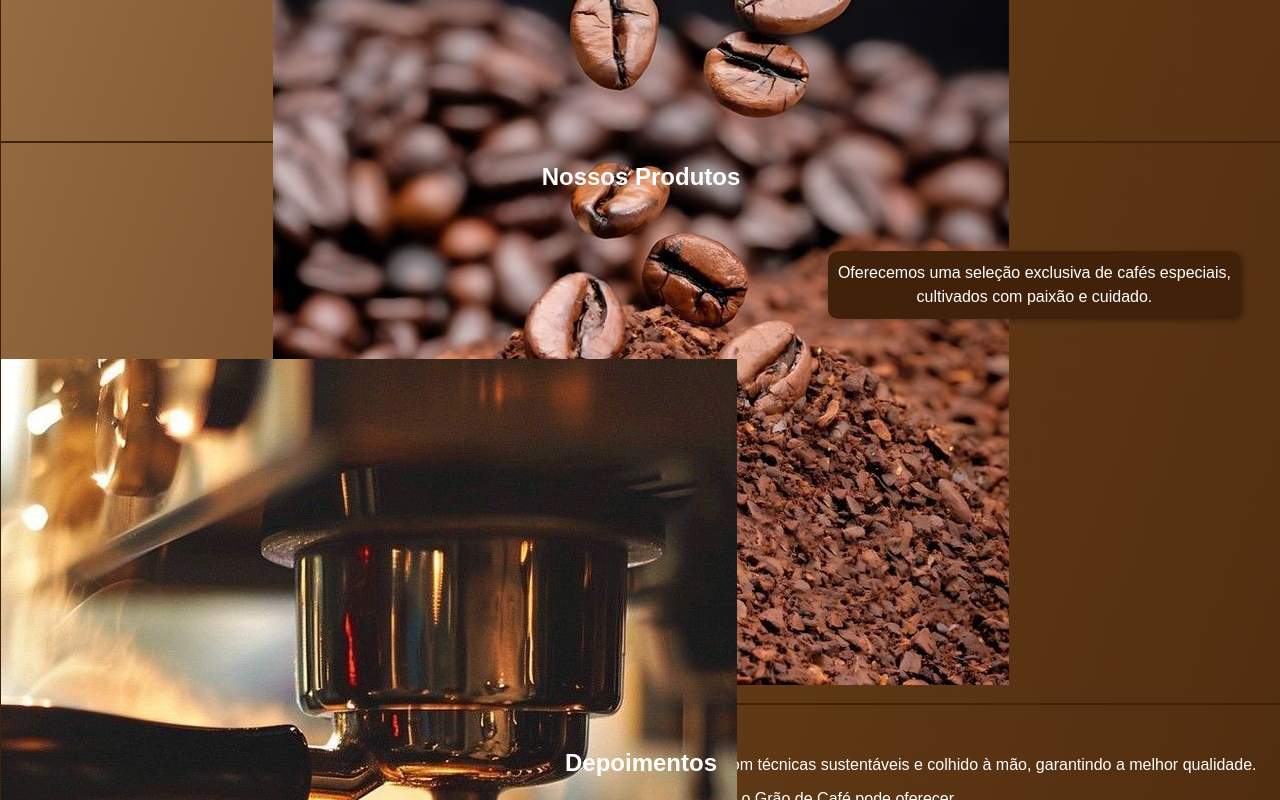
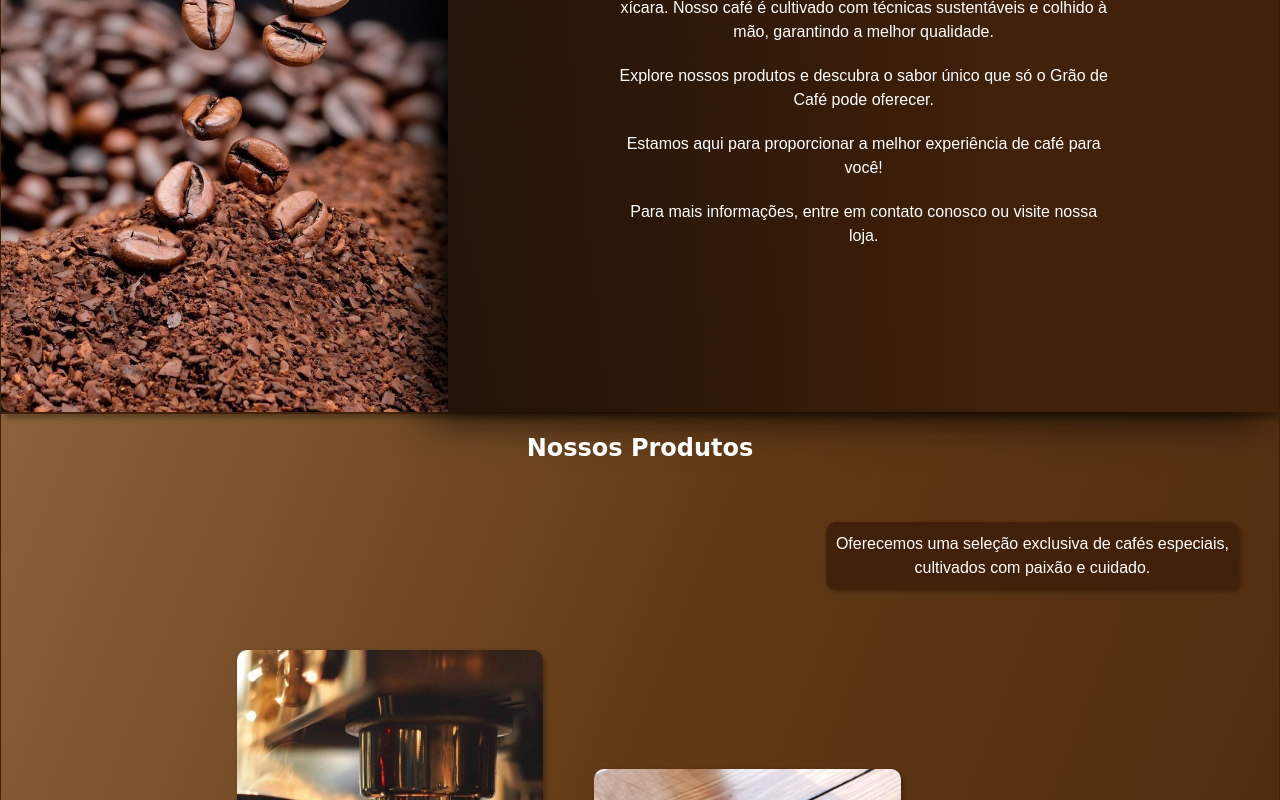
Before and after one commit to lucascosta001/grao-de-cafe, a plain HTML site: page index.html in a window 1280 px wide. Shown: the part 900-1700 px from the top of the page. Drawn offline with Linux system fonts and the light colour scheme.

Commit message:
tirei o scroll lateral e melhorei o stilo

```diff
--- a/css/style.css
+++ b/css/style.css
@@ -31,7 +31,6 @@ body{
     /* background-color: var(--primary-color); */
     background-image: linear-gradient(to top left, var(--primary-color), var(--secondary-color), var(--tertiary-color)) ;
     color: #333;
-    width: 100dvw;
 }
 
 header{
@@ -44,7 +43,7 @@ header{
     background-size: cover;
     box-shadow: 5px 5px 5px rgba(0, 0, 0, 0.384);
     color: var(--primary-color);
-    height: 60dvh;
+    height: 80dvh;
 }
 
 h1{
@@ -92,20 +91,52 @@ section{
     justify-content: space-evenly;
     align-items: center;
     flex-direction: column;
-    height: 70dvh;
-    width: 100dvw;
     color: var(--secondary-text-color);
     border: 1px solid var(--primary-color);
 }
 
+#inicio{
+
+    display: flex;
+    flex-direction: row;
+    justify-content: space-between;
+    align-items: stretch;
+    background-image: linear-gradient(to right, rgba(0, 0, 0, .8) 20%, var(--primary-color)80%);
+    color: var(--secondary-text-color);
+    box-shadow: 5px 5px 5px rgba(0, 0, 0, 0.3);
+    min-height: 60dvh;
+}
+
+.inicio-img{
+    width: 35%;
+    height: 50%;
+    object-fit: cover;
+    border-radius: 10px 0 0 10px;
+    display: block;
+}
+
+.inicio-texto{
+    width: 65%;
+    display: flex;
+    flex-direction: column;
+    justify-content: center;
+    align-items: center;
+    box-sizing: border-box;
+    box-shadow: -20px 1px 40px rgba(0, 0, 0, 1);
+}
+
+.inicio-texto p{
+    width: 60%;
+    color: var(--secondary-text-color);
+}
+
 #produtos{
-    /* background-image: url('../img/img3.jpeg'); */
-    background-position: center;
-    background-size: cover;
     display: flex;
     flex-direction: column;
     justify-content: space-evenly;
     align-items: flex-end;
+    background-position: center;
+    background-size: cover;
 }
 
 #produtos>h1, #produtos>p{
@@ -118,6 +149,22 @@ section{
 
 }
 
+#produtos>div{
+    display: flex;
+    flex-direction: row;
+    justify-content: space-between;
+    align-items: center;
+    width: 80%;
+    margin: 20px;
+}
+
+#produtos>div img{
+    width: 30%;
+    height: auto;
+    border-radius: 10px;
+    box-shadow: 2px 2px 5px rgba(0, 0, 0, 0.3);
+}
+
 #depoimentos>p{
     background-color: var(--accent-color);
     color: var(--primary-color);
@@ -125,23 +172,42 @@ section{
     border-radius: 10px;
 }
 
+#compromisso{
+    background-image: url('../img/img3.jpeg');
+    background-size: cover;
+    background-repeat: no-repeat;
+    background-attachment: fixed;
+    background-position: center;
+    height: 50vh;
+}
+
+#compromisso>h2, #compromisso>p{
+    text-align: center;
+    font-family: "Capriola", sans-serif;
+    background-color: var(--primary-color);
+    color: var(--secondary-text-color);
+    border-radius: 20px;
+    padding: 20px;
+}
+
 h2{
     align-self: center;
+    font-family: "Meow Script", cursive;
+    color: var(--secondary-text-color);
     margin: 20px;
-    color: var(--secondary-text-color);
 }
 
 p{
+    text-align: center;
+    color: var(--secondary-text-color);
     margin: 10px 20px;
     line-height: 1.5;
-    color: var(--secondary-text-color);
-    text-align: center;
 }
 
 footer{
+    text-align: center;
     background: var(--primary-color);
     color: var(--secondary-text-color);
-    text-align: center;
     padding: 10px 0;
 }
 
```
